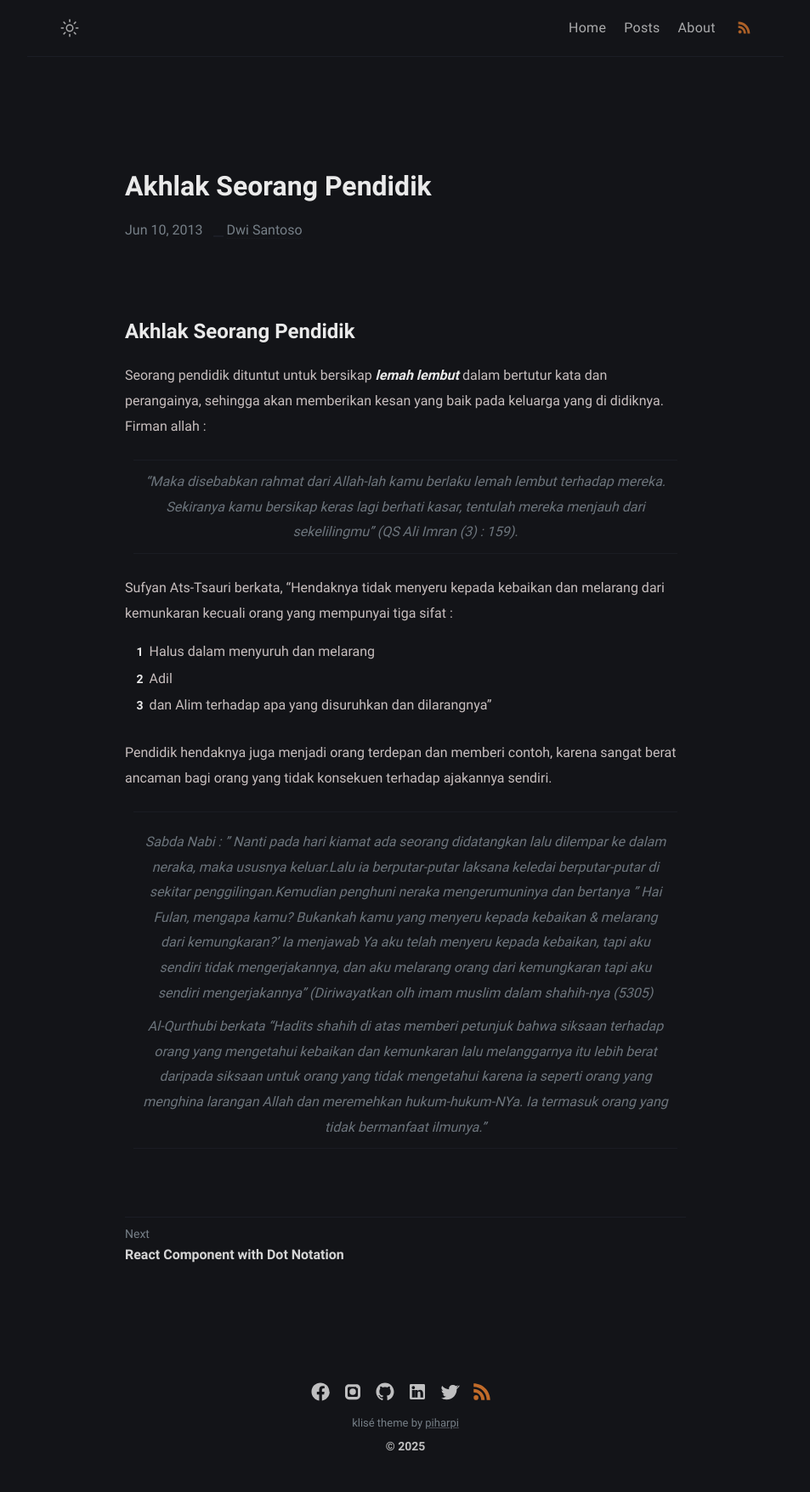
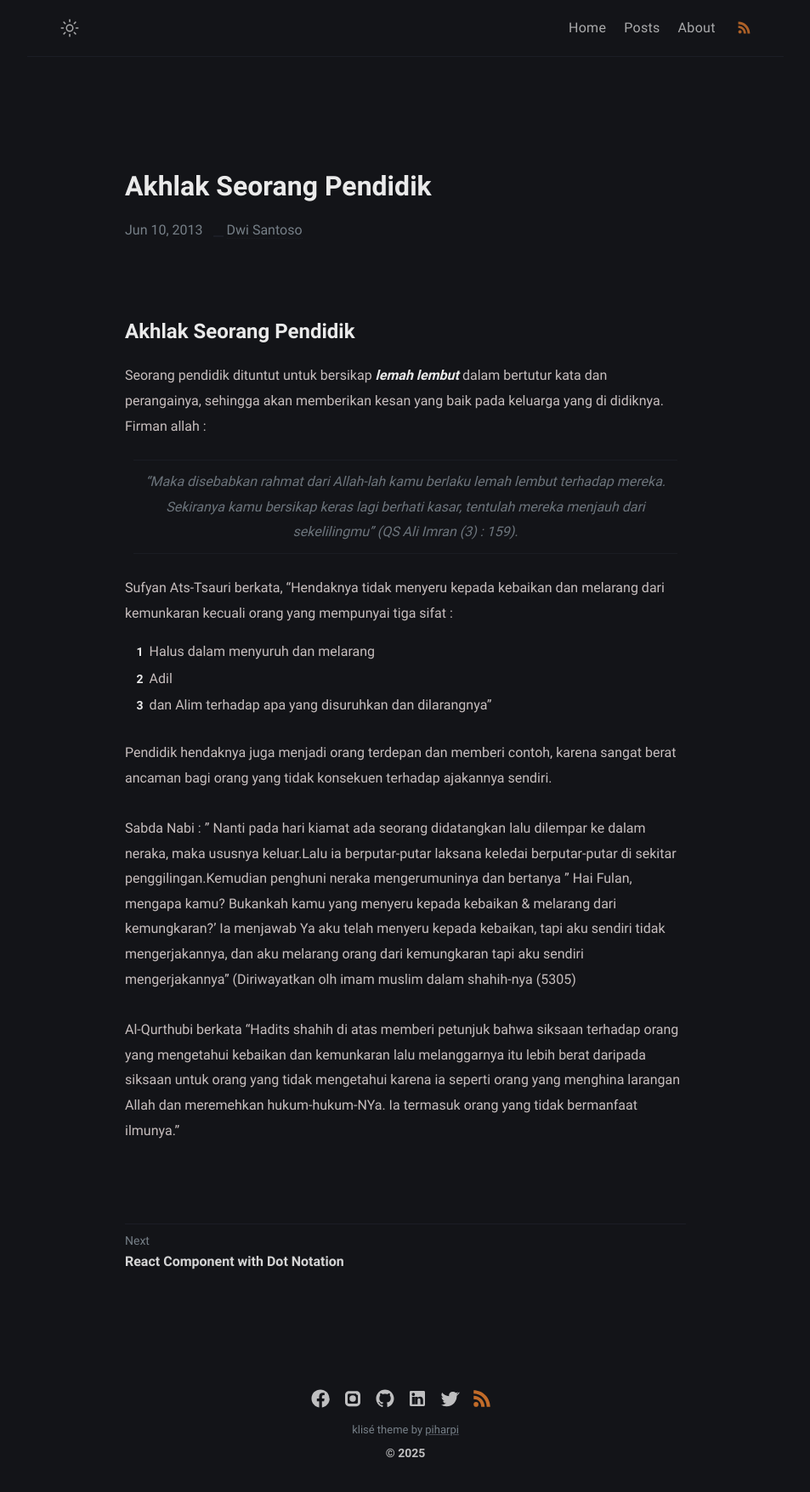
Before and after one commit to Dwisantosobk/Dwisantoso.github.io, a Jekyll site: the page built from _posts/akhlak-seorang-pendidik/2013-06-10-akhlak-seorang-pendidik.md, in a window 1280 px wide. Shown: the whole page at 85% size, without its empty margins (163-1116 px from the left). Built offline with Jekyll 4.4.1, drawn with Linux system fonts in a browser that asks for light colours.

Commit message:
dwisantoso.github.io

```diff
--- a/_posts/akhlak-seorang-pendidik/2013-06-10-akhlak-seorang-pendidik.md
+++ b/_posts/akhlak-seorang-pendidik/2013-06-10-akhlak-seorang-pendidik.md
@@ -13,19 +13,6 @@ Sufyan Ats-Tsauri berkata, “Hendaknya tidak menyeru kepada kebaikan dan melara
 
 Pendidik hendaknya juga menjadi orang terdepan dan memberi contoh, karena sangat berat ancaman bagi orang yang tidak konsekuen terhadap ajakannya sendiri.
 
-> Sabda Nabi : ” Nanti pada hari kiamat ada seorang didatangkan lalu
-> dilempar ke dalam neraka, maka ususnya keluar.Lalu ia berputar-putar
-> laksana keledai berputar-putar di sekitar penggilingan.Kemudian
-> penghuni neraka mengerumuninya dan bertanya ” Hai Fulan, mengapa kamu?
-> Bukankah kamu yang menyeru kepada kebaikan & melarang dari
-> kemungkaran?’ Ia menjawab Ya aku telah menyeru kepada kebaikan, tapi
-> aku sendiri tidak mengerjakannya, dan aku melarang orang dari
-> kemungkaran tapi aku sendiri mengerjakannya” (Diriwayatkan olh imam
-> muslim dalam shahih-nya (5305)
->
-> Al-Qurthubi berkata “Hadits shahih di atas memberi petunjuk bahwa
-> siksaan terhadap orang yang mengetahui kebaikan dan kemunkaran lalu
-> melanggarnya itu lebih berat daripada siksaan untuk orang yang tidak
-> mengetahui karena ia seperti orang yang menghina larangan Allah dan
-> meremehkan hukum-hukum-NYa. Ia termasuk orang yang tidak bermanfaat
-> ilmunya.”
+Sabda Nabi : ” Nanti pada hari kiamat ada seorang didatangkan lalu dilempar ke dalam neraka, maka ususnya keluar.Lalu ia berputar-putar laksana keledai berputar-putar di sekitar penggilingan.Kemudian penghuni neraka mengerumuninya dan bertanya ” Hai Fulan, mengapa kamu? Bukankah kamu yang menyeru kepada kebaikan & melarang dari kemungkaran?’ Ia menjawab Ya aku telah menyeru kepada kebaikan, tapi aku sendiri tidak mengerjakannya, dan aku melarang orang dari kemungkaran tapi aku sendiri mengerjakannya” (Diriwayatkan olh imam muslim dalam shahih-nya (5305)
+
+Al-Qurthubi berkata “Hadits shahih di atas memberi petunjuk bahwa siksaan terhadap orang yang mengetahui kebaikan dan kemunkaran lalu melanggarnya itu lebih berat daripada siksaan untuk orang yang tidak mengetahui karena ia seperti orang yang menghina larangan Allah dan meremehkan hukum-hukum-NYa. Ia termasuk orang yang tidak bermanfaat ilmunya.”
```
